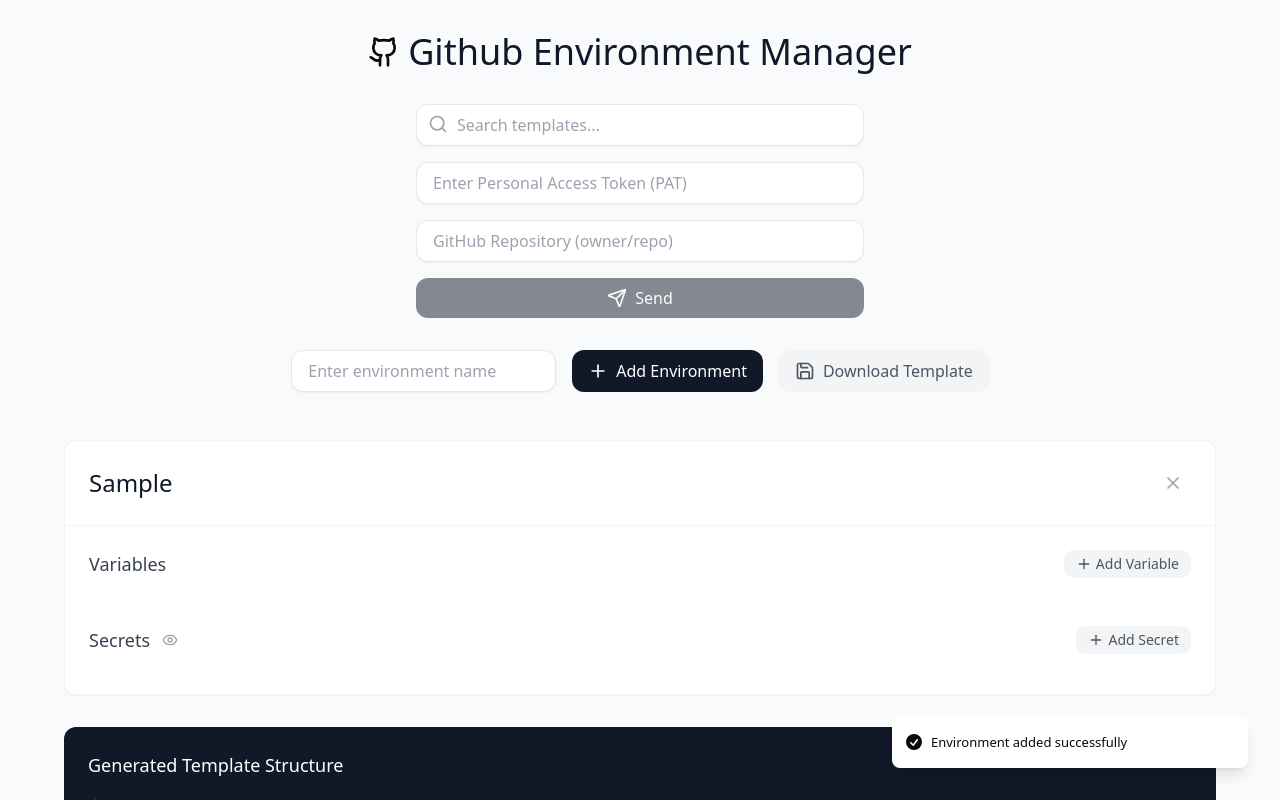
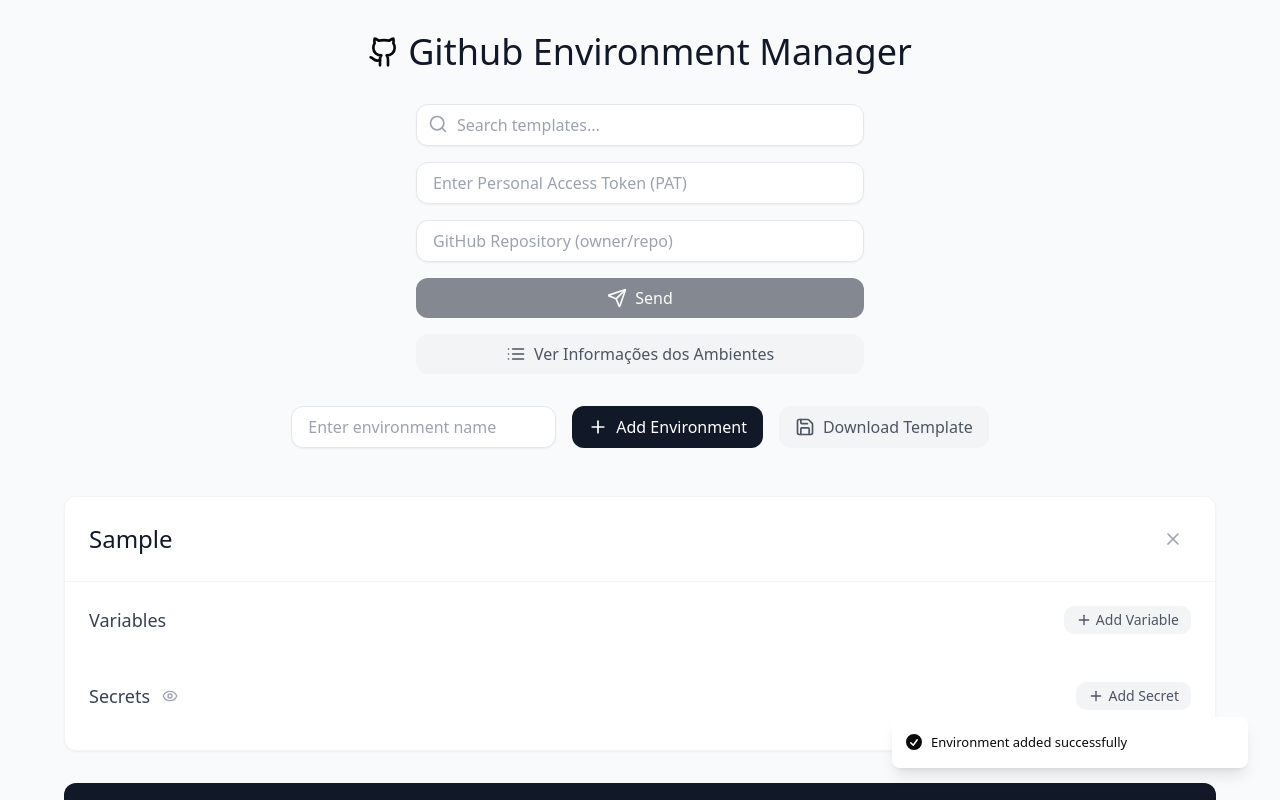
Before and after one commit to brnorg/env-input-manager, a React (Vite) app: page /page in a window 1280 px wide. Both pictures are taken after typing "Sample" into the empty fields and a click on the button "Add Environment". Shown: the top 800 px of the page. Built offline with nearby package versions, Linux system fonts and the light colour scheme.

Commit message:
Add button to view secrets
The commit adds a button to the UI for viewing secrets and variables.

```diff
--- a/src/components/EnvironmentManager.tsx
+++ b/src/components/EnvironmentManager.tsx
@@ -153,7 +153,7 @@ const EnvironmentManager = () => {
             currentStructure={generateTemplateStructure(environments)}
           />
 
-          <div className="grid gap-4 w-full max-w-md">
+          <div className="flex flex-col gap-4 w-full max-w-md">
             <div className="flex flex-col gap-2">
               <input
                 type="password"
@@ -201,6 +201,15 @@ const EnvironmentManager = () => {
             >
               <Send size={20} /> Send
             </button>
+
+            {environments.length > 0 && (
+              <button
+                onClick={showEnvironmentInfo}
+                className="w-full px-4 py-2 bg-gray-100 text-gray-600 rounded-lg hover:bg-gray-200 transition-colors inline-flex items-center justify-center gap-2"
+              >
+                <List size={20} /> Ver Informações dos Ambientes
+              </button>
+            )}
           </div>
         </div>
 
```
